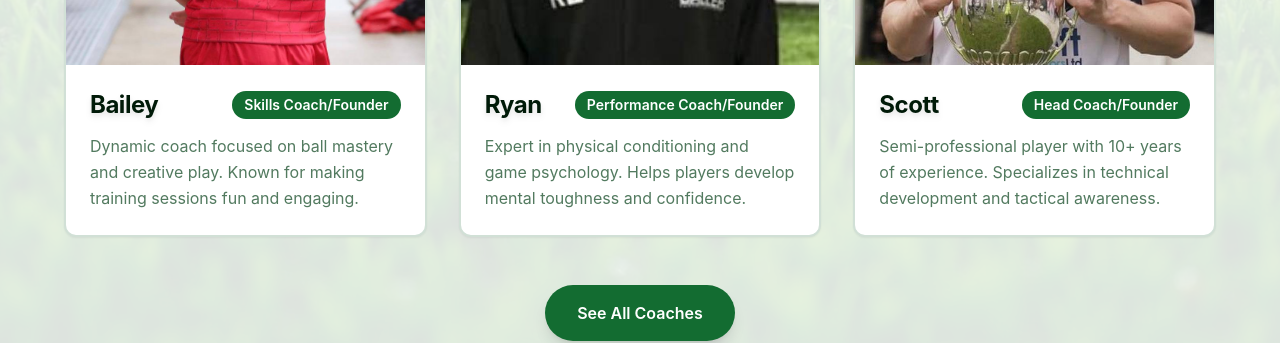
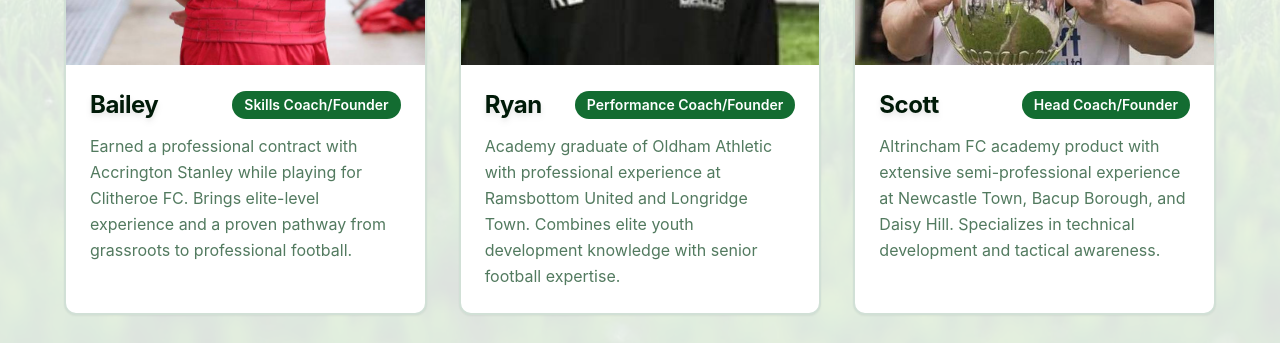
Before and after one commit to Mejrifx/astroturf-baller-build, a React (Vite) app: page / in a window 1280 px wide. Shown: the part 3060-3403 px from the top of the page. Built offline with nearby package versions, Linux system fonts and the light colour scheme; the HTML template or start-up script is replaced by a standard one.

Commit message:
Update all coach descriptions with professional backgrounds and achievements

```diff
--- a/src/components/Coaches.tsx
+++ b/src/components/Coaches.tsx
@@ -153,70 +153,70 @@ const Coaches = () => {
       name: "Bailey",
       image: "/Bailey Coach.jpg",
       role: "Skills Coach/Founder",
-      bio: "Dynamic coach focused on ball mastery and creative play. Known for making training sessions fun and engaging."
+      bio: "Earned a professional contract with Accrington Stanley while playing for Clitheroe FC. Brings elite-level experience and a proven pathway from grassroots to professional football."
     },
     {
       name: "Ryan",
       image: "/Ryan Coach.jpg",
       role: "Performance Coach/Founder",
-      bio: "Expert in physical conditioning and game psychology. Helps players develop mental toughness and confidence."
+      bio: "Academy graduate of Oldham Athletic with professional experience at Ramsbottom United and Longridge Town. Combines elite youth development knowledge with senior football expertise."
     },
     {
       name: "Scott",
       image: "/Scott Coach.jpg",
       role: "Head Coach/Founder",
-      bio: "Semi-professional player with 10+ years of experience. Specializes in technical development and tactical awareness."
+      bio: "Altrincham FC academy product with extensive semi-professional experience at Newcastle Town, Bacup Borough, and Daisy Hill. Specializes in technical development and tactical awareness."
     }
   ];
 
   const additionalCoaches = [
     {
-      name: "Coach1",
+      name: "Josh",
       image: "/Coach1.jpg",
-      role: "Coach",
-      bio: "Custom Description"
+      role: "Head Coach",
+      bio: "Currently captaining Elton Vale with extensive academy experience throughout his youth career. Brings strong leadership qualities and a deep understanding of player development."
     },
     {
-      name: "Coach2",
+      name: "Lewis",
       image: "/Coach2.jpg",
       role: "Coach",
-      bio: "Custom Description"
+      bio: "Currently playing for Radcliffe FC's youth team while regularly training with the first team. Offers unique insights into the transition from youth to senior football."
     },
     {
-      name: "Coach3",
+      name: "Harry",
       image: "/Coach3.jpg",
       role: "Coach",
-      bio: "Custom Description"
+      bio: "Currently playing for Bury FC's youth team with a strong foundation in academy football. Provides current, relevant experience in elite youth development pathways."
     },
     {
-      name: "Coach4",
+      name: "Dylan",
       image: "/Coach4.jpg",
       role: "Coach",
-      bio: "Custom Description"
+      bio: "Currently playing for Radcliffe FC's first team with an impressive scoring record, netting 2 goals in his 2 most recent appearances. Demonstrates the results of dedicated training and development."
     },
     {
-      name: "Coach5",
+      name: "Kyle",
       image: "/Coach5.jpg",
       role: "Coach",
-      bio: "Custom Description"
+      bio: "Currently playing for Elton Vale with semi-professional experience at Prestwich Heys and Daisy Hill. Combines current playing experience with proven semi-pro credentials."
     },
     {
-      name: "Coach6",
+      name: "Callum",
       image: "/Coach6.jpg",
       role: "Coach",
-      bio: "Custom Description"
+      bio: "Currently playing professionally for Fleetwood FC with a distinguished youth career at Everton FC. Brings Premier League academy standards and professional football expertise."
     },
     {
-      name: "Coach7",
+      name: "Clarke",
       image: "/Coach7.jpg",
       role: "Coach",
-      bio: "Custom Description"
+      bio: "Currently playing for Tottington United on dual registration with Radcliffe FC. Academy graduate of Accrington Stanley, offering professional academy training methods."
     },
     {
-      name: "Coach8",
+      name: "Max",
       image: "/Coach8.jpg",
       role: "Coach",
-      bio: "Custom Description"
+      bio: "Currently playing for Radcliffe FC's youth team and recently featured in a successful FA Youth Cup campaign. Brings experience of competing at the highest level of youth football."
     }
   ];
 
```
